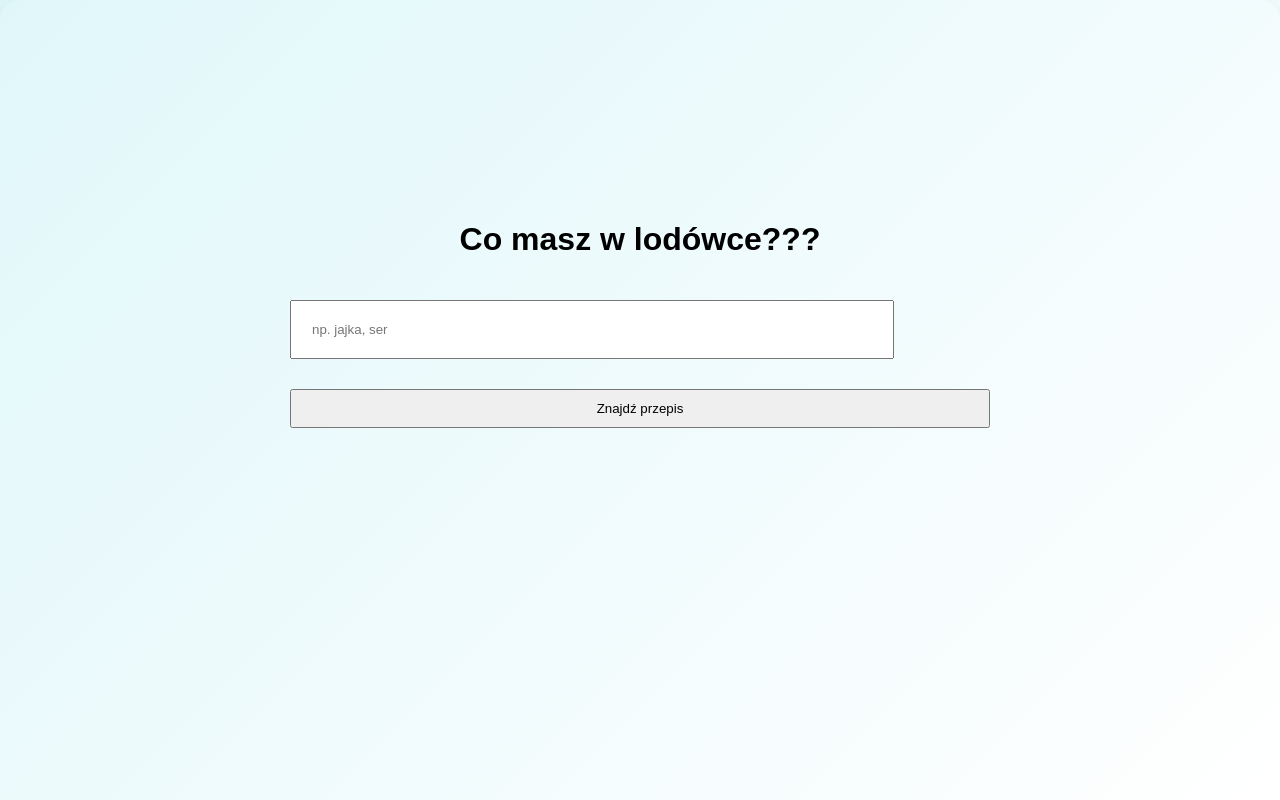
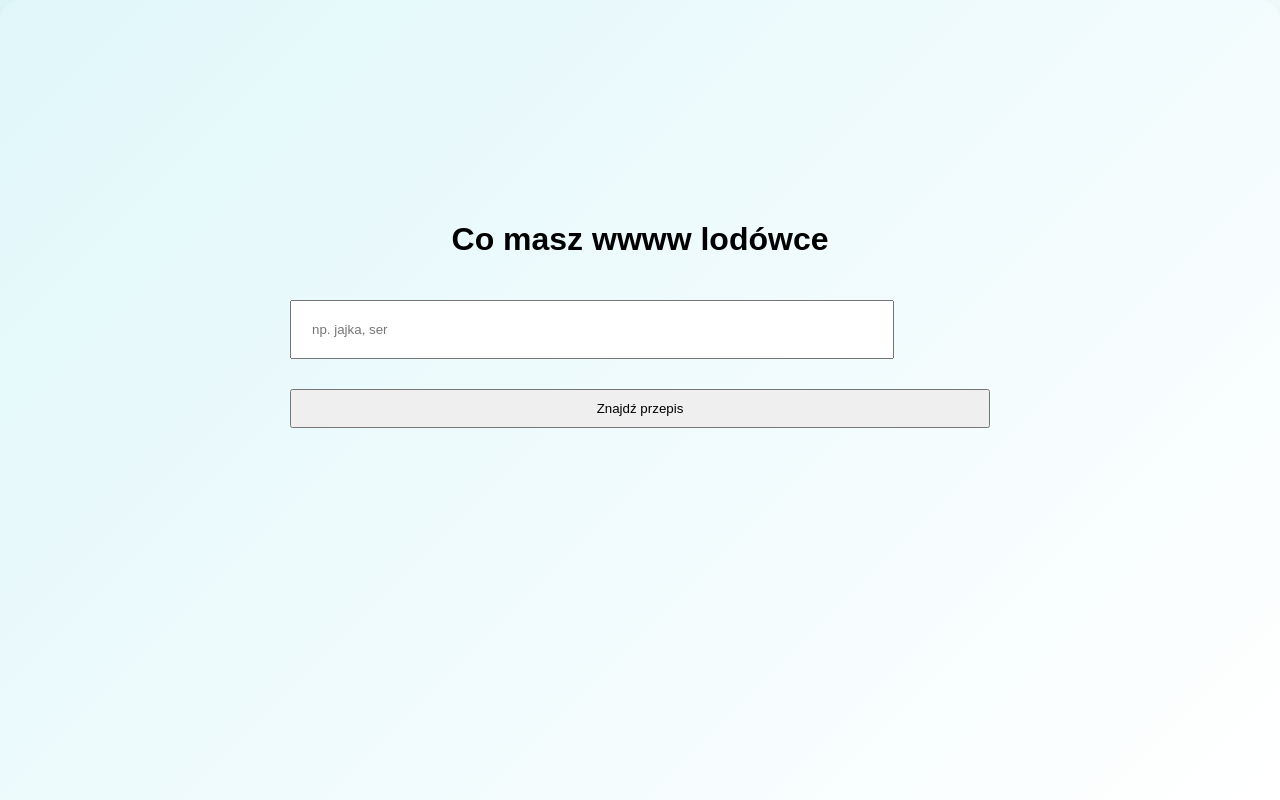
Before and after one commit to Toxity90/Strona-Internetowa-typeScript, a Next.js app: page / in a window 1280 px wide. Shown: the top 800 px of the page. Built offline with nearby package versions, Linux system fonts and the light colour scheme.

Commit message:
start projektu

```diff
--- a/app/page.tsx
+++ b/app/page.tsx
@@ -1,7 +1,7 @@
 export default function Home() {        // główny komponent strony
   return (
     <main>                             {/* główny kontener strony */}
-      <h1>Co masz w lodówce???</h1>       {/* tytuł strony */}
+      <h1>Co masz wwww lodówce</h1>       {/* tytuł strony */}
 
       <input
         type="text"                     // pole tekstowe
```
